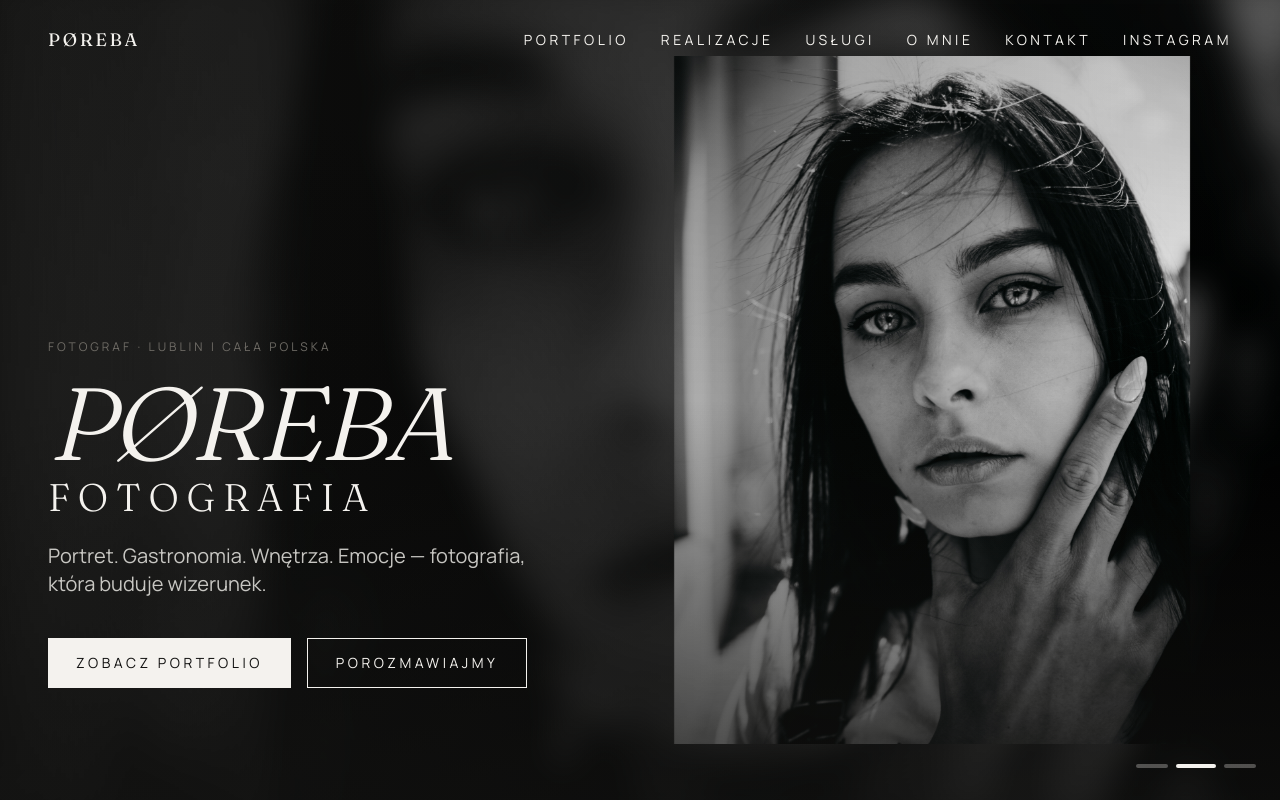
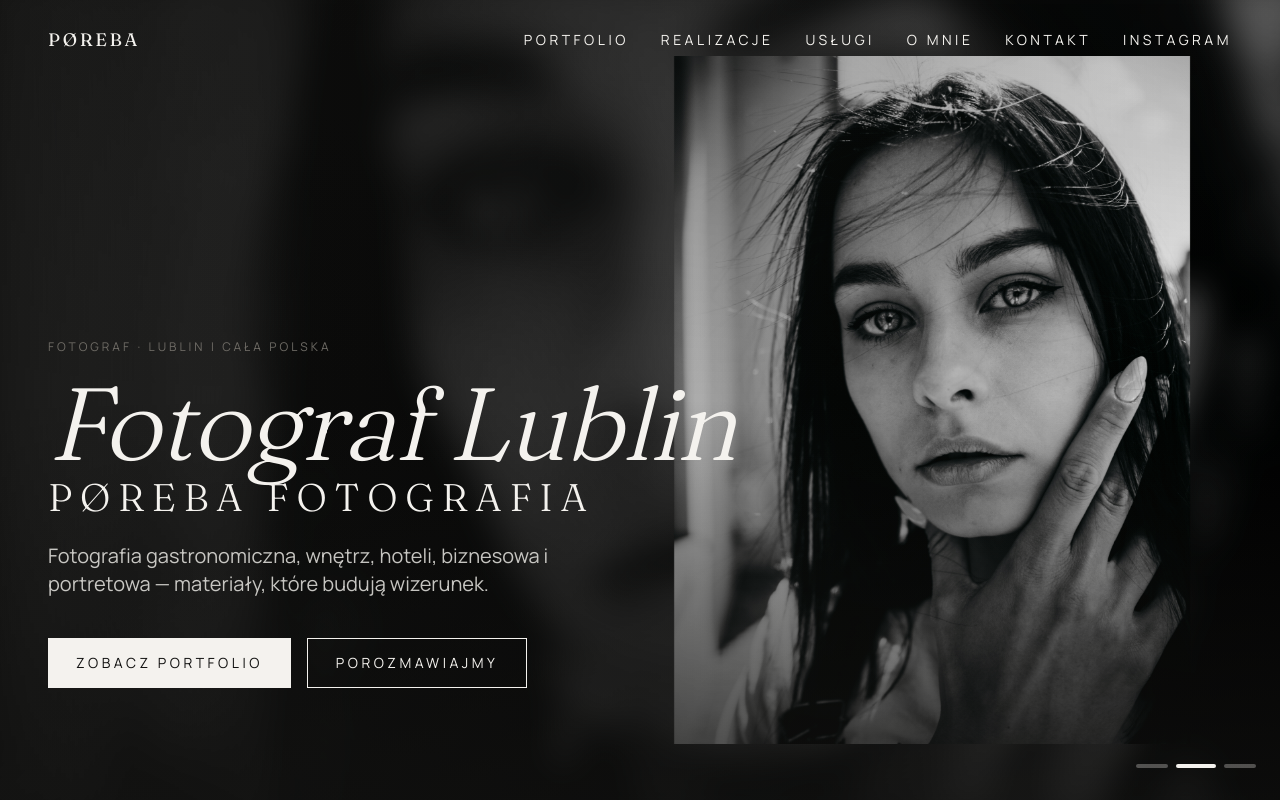
Before and after one commit to marcin-por95/POREBA-SITE, a Next.js app: page / in a window 1280 px wide. Shown: the top 800 px of the page. Built offline with nearby package versions, Linux system fonts and the light colour scheme; no server answers.

Commit message:
seo: improve homepage h1 without changing hero layout

```diff
--- a/components/sections/Hero.tsx
+++ b/components/sections/Hero.tsx
@@ -8,15 +8,15 @@ import Button from "@/components/ui/Button";
 const heroImages = [
   {
     src: "/images/hero/hero-01.jpg",
-    alt: "Fotografia portretowa — Pøreba Fotografia",
+    alt: "Fotografia portretowa — PØREBA Fotografia",
   },
   {
     src: "/images/hero/hero-02.jpg",
-    alt: "Fotografia gastronomiczna — Pøreba Fotografia",
+    alt: "Fotografia gastronomiczna — PØREBA Fotografia",
   },
   {
     src: "/images/hero/hero-03.jpg",
-    alt: "Fotografia wnętrz — Pøreba Fotografia",
+    alt: "Fotografia wnętrz — PØREBA Fotografia",
   },
 ];
 
@@ -36,43 +36,22 @@ export default function Hero() {
 
   return (
     <section className="relative flex h-[100svh] min-h-[640px] w-full items-end overflow-hidden bg-ink">
-
-      {/* =========================
-          HERO IMAGES
-      ========================== */}
       {heroImages.map((img, i) => (
         <motion.div
           key={img.src}
           className="absolute inset-0"
           initial={false}
-          animate={{
-            opacity: active === i ? 1 : 0,
-          }}
-          transition={{
-            duration: 1.4,
-            ease: [0.16, 1, 0.3, 1],
-          }}
+          animate={{ opacity: active === i ? 1 : 0 }}
+          transition={{ duration: 1.4, ease: [0.16, 1, 0.3, 1] }}
         >
-
-          {/* =========================
-              BACKGROUND
-              Wypełnia cały ekran
-          ========================== */}
           <motion.div
             className="absolute inset-0"
             animate={
               active === i && !shouldReduceMotion
-                ? {
-                    scale: [1.05, 1.08],
-                  }
-                : {
-                    scale: 1.05,
-                  }
+                ? { scale: [1.05, 1.08] }
+                : { scale: 1.05 }
             }
-            transition={{
-              duration: 5.5,
-              ease: "linear",
-            }}
+            transition={{ duration: 5.5, ease: "linear" }}
           >
             <Image
               src={img.src}
@@ -81,40 +60,18 @@ export default function Hero() {
               priority={i === 0}
               sizes="100vw"
               aria-hidden="true"
-              className="
-                object-cover
-                blur-lg
-                brightness-[0.42]
-                saturate-[0.8]
-              "
+              className="object-cover blur-lg brightness-[0.42] saturate-[0.8]"
             />
           </motion.div>
 
-          {/* =========================
-              MAIN IMAGE
-              Oddalone zdjęcie
-          ========================== */}
           <motion.div
-            className="
-              absolute
-              inset-[3%]
-              sm:inset-[4%]
-              lg:inset-[5%]
-              xl:inset-[6%]
-            "
+            className="absolute inset-[3%] sm:inset-[4%] lg:inset-[5%] xl:inset-[6%]"
             animate={
               active === i && !shouldReduceMotion
-                ? {
-                    scale: [0.97, 1],
-                  }
-                : {
-                    scale: 1,
-                  }
+                ? { scale: [0.97, 1] }
+                : { scale: 1 }
             }
-            transition={{
-              duration: 5.5,
-              ease: "linear",
-            }}
+            transition={{ duration: 5.5, ease: "linear" }}
           >
             <Image
               src={img.src}
@@ -122,103 +79,42 @@ export default function Hero() {
               fill
               priority={i === 0}
               sizes="100vw"
-              className="
-                object-contain
-                object-center
-                lg:object-right
-              "
+              className="object-contain object-center lg:object-right"
             />
           </motion.div>
         </motion.div>
       ))}
 
-      {/* =========================
-          GRADIENT OD LEWEJ
-          pod tekst
-      ========================== */}
-      <div
-        className="
-          pointer-events-none
-          absolute
-          inset-0
-          z-[2]
-          bg-gradient-to-r
-          from-ink/90
-          via-ink/35
-          to-transparent
-        "
-      />
+      <div className="pointer-events-none absolute inset-0 z-[2] bg-gradient-to-r from-ink/90 via-ink/35 to-transparent" />
+      <div className="pointer-events-none absolute inset-0 z-[2] bg-gradient-to-t from-ink/70 via-transparent to-ink/20" />
 
-      {/* =========================
-          GRADIENT OD DOŁU
-      ========================== */}
-      <div
-        className="
-          pointer-events-none
-          absolute
-          inset-0
-          z-[2]
-          bg-gradient-to-t
-          from-ink/70
-          via-transparent
-          to-ink/20
-        "
-      />
-
-      {/* =========================
-          CONTENT
-      ========================== */}
       <div className="container-editorial relative z-10 pb-20 pt-40 sm:pb-28">
         <motion.div
-          initial={{
-            opacity: 0,
-            y: 24,
-          }}
-          animate={{
-            opacity: 1,
-            y: 0,
-          }}
-          transition={{
-            duration: 1,
-            ease: [0.16, 1, 0.3, 1],
-            delay: 0.2,
-          }}
+          initial={{ opacity: 0, y: 24 }}
+          animate={{ opacity: 1, y: 0 }}
+          transition={{ duration: 1, ease: [0.16, 1, 0.3, 1], delay: 0.2 }}
         >
-          <p className="eyebrow text-bone/70">
-            Fotograf · Lublin i cała Polska
-          </p>
+          <p className="eyebrow text-bone/70">Fotograf · Lublin i cała Polska</p>
 
           <h1 className="mt-5 font-serif text-display-1 font-light italic text-bone">
-            PØREBA
-
+            Fotograf Lublin
             <span className="mt-1 block text-display-3 not-italic tracking-[0.2em]">
-              FOTOGRAFIA
+              PØREBA FOTOGRAFIA
             </span>
           </h1>
 
           <p className="mt-6 max-w-lg text-lg text-bone/80 sm:text-xl">
-            Portret. Gastronomia. Wnętrza. Emocje — fotografia, która buduje
-            wizerunek.
+            Fotografia gastronomiczna, wnętrz, hoteli, biznesowa i portretowa — materiały, które budują wizerunek.
           </p>
 
           <div className="mt-10 flex flex-wrap gap-4">
-            <Button
-              href="/portfolio"
-              variant="primary"
-              className="bg-bone text-ink hover:bg-mist"
-            >
+            <Button href="/portfolio" variant="primary" className="bg-bone text-ink hover:bg-mist">
               Zobacz portfolio
             </Button>
-
             <Button
               href="/kontakt"
               variant="secondary"
-              className="
-                border-bone
-                text-bone
-                hover:bg-bone
-                hover:text-ink
-              "
+              className="border-bone text-bone hover:bg-bone hover:text-ink"
             >
               Porozmawiajmy
             </Button>
@@ -226,9 +122,6 @@ export default function Hero() {
         </motion.div>
       </div>
 
-      {/* =========================
-          SLIDER INDICATORS
-      ========================== */}
       <div className="absolute bottom-8 right-6 z-10 hidden gap-2 sm:flex">
         {heroImages.map((img, i) => (
           <button
@@ -236,18 +129,9 @@ export default function Hero() {
             type="button"
             aria-label={`Pokaż zdjęcie ${i + 1}`}
             onClick={() => setActive(i)}
-            className={`
-              h-1
-              rounded-full
-              transition-all
-              duration-500
-
-              ${
-                active === i
-                  ? "w-10 bg-bone"
-                  : "w-8 bg-bone/30 hover:bg-bone/50"
-              }
-            `}
+            className={`h-1 rounded-full transition-all duration-500 ${
+              active === i ? "w-10 bg-bone" : "w-8 bg-bone/30 hover:bg-bone/50"
+            }`}
           />
         ))}
       </div>
```
